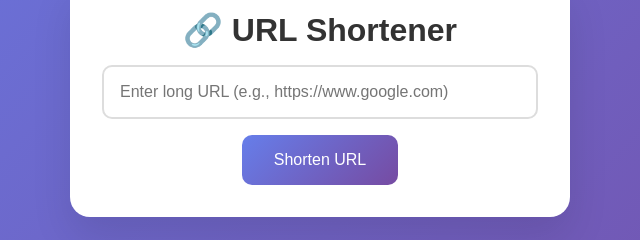
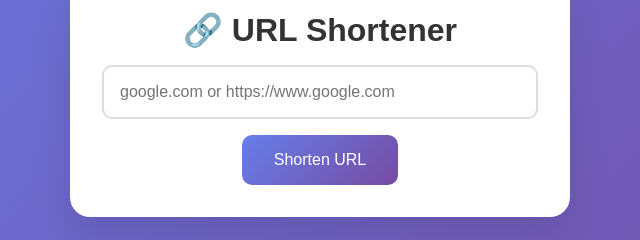
Before and after one commit to devanshsharma2002/the-url-shortner-frontend, a plain HTML site: page index.html in a window 1280 px wide. Shown: the part 302-542 px from the top of the page, 320-960 px from the left. Drawn offline with Linux system fonts and the light colour scheme.

Commit message:
first commit

```diff
--- a/index.html
+++ b/index.html
@@ -21,7 +21,10 @@
 <body>
     <div class="container">
         <h1>🔗 URL Shortener</h1>
-        <input type="url" id="longUrl" placeholder="Enter long URL (e.g., https://www.google.com)" required>
+
+        <input type="text" id="longUrl" placeholder="google.com or https://www.google.com" pattern=".*">
+
+
         <button id="shortenBtn">Shorten URL</button>
         <div id="result">
             <div id="shortUrl"></div>
```
